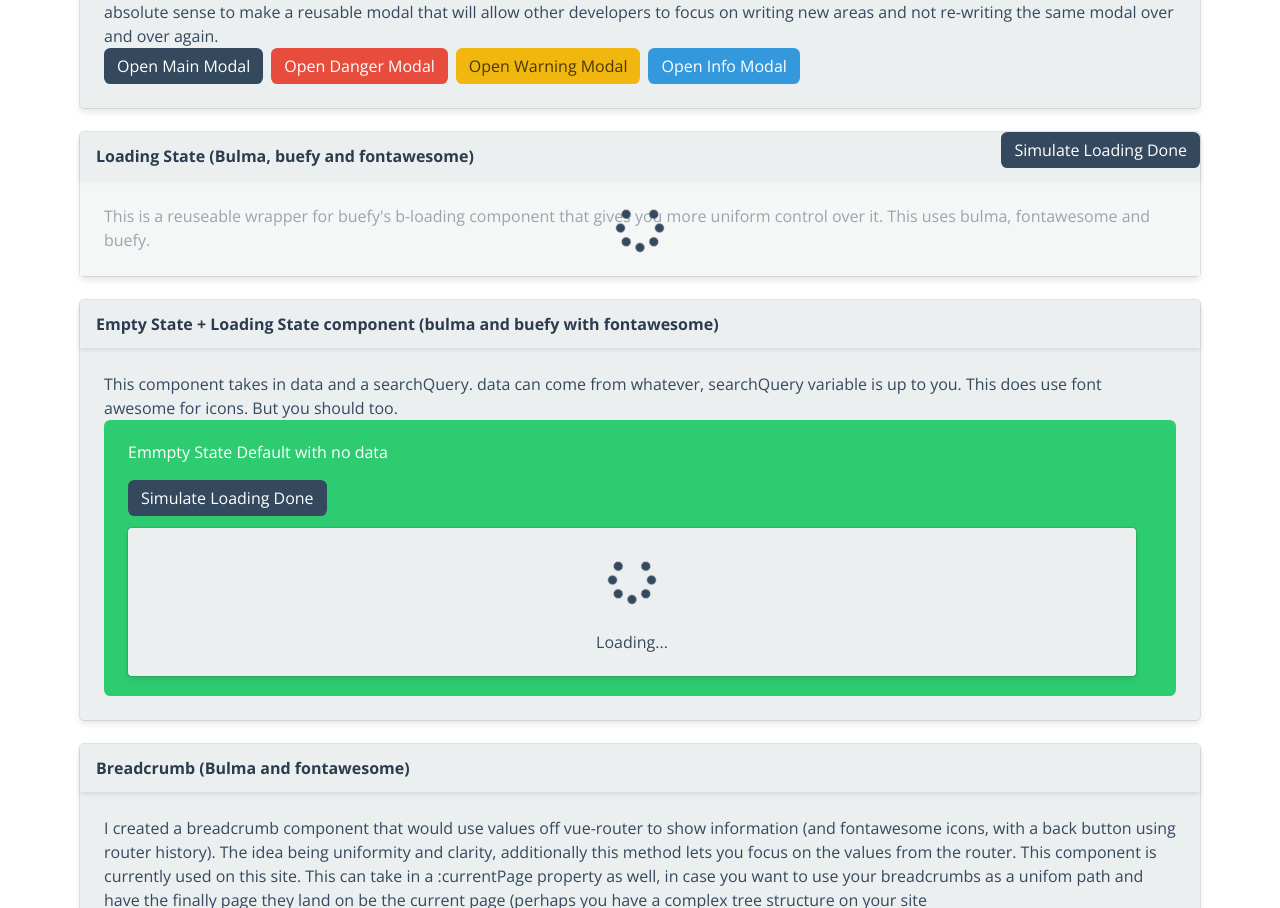
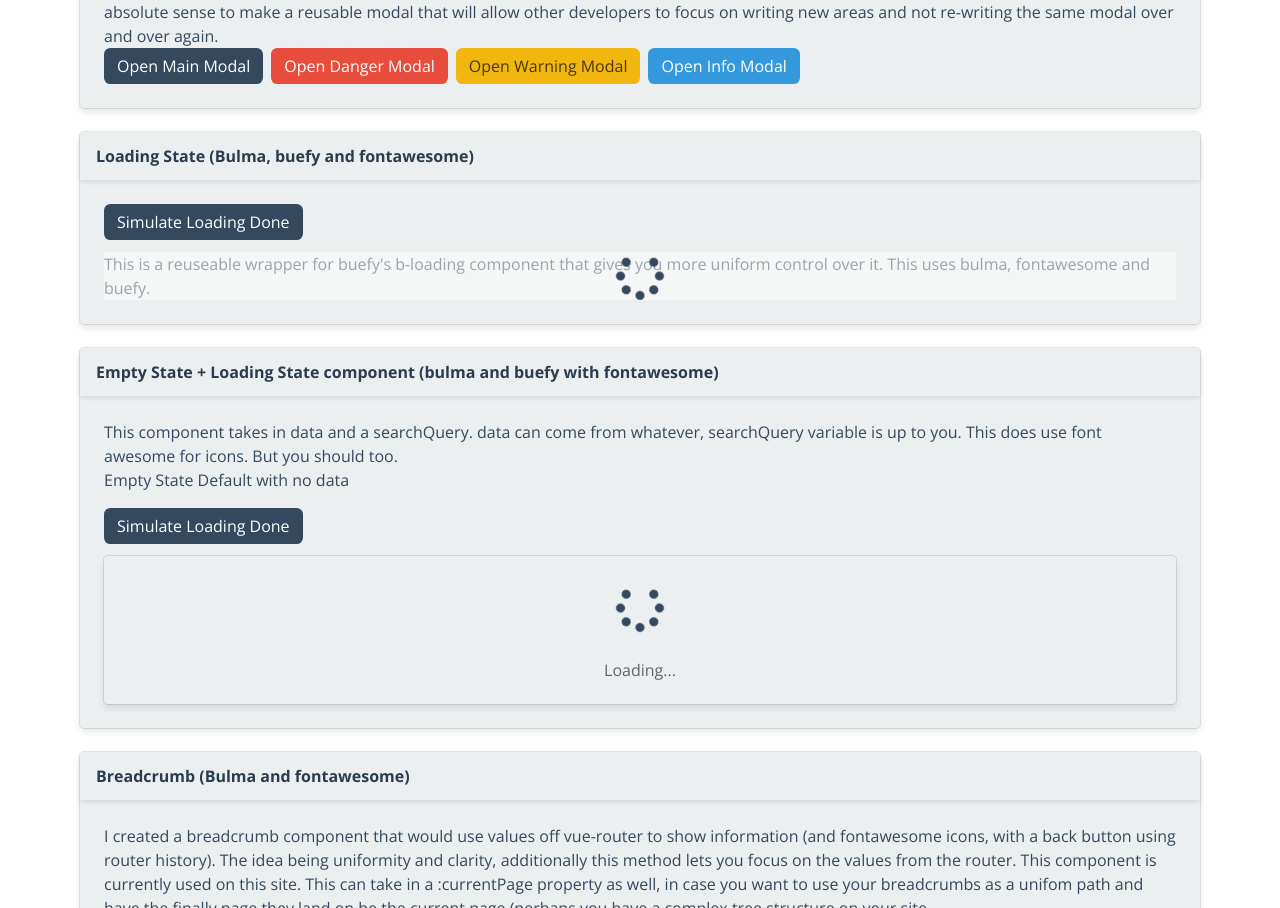
Before and after one commit to jameshood118/projects, a Vue app: page /components in a window 1280 px wide. Shown: the part 300-1208 px from the top of the page. Built offline with nearby package versions, Linux system fonts and the light colour scheme.

Commit message:
updates to files to fix typoes and tweaks

```diff
--- a/src/views/About.vue
+++ b/src/views/About.vue
@@ -1,7 +1,7 @@
 <template>
   <div>
     <breadcrumb />
-    <div class="columns is-multiline is-mobile">
+    <div class="columns is-multiline">
       <div class="column is-12">
         <div class="card">
           <div class="card-content">
--- a/src/views/Components.vue
+++ b/src/views/Components.vue
@@ -54,7 +54,9 @@
               <p class="card-header-title">
                 Loading State (Bulma, buefy and fontawesome)
               </p>
-              <button
+            </header>
+            <div class="card-content">
+                            <button
                 v-if="isLoading == true"
                 class="button is-primary mb-3"
                 @click="simulateLoading('loading', false)"
@@ -68,14 +70,14 @@
               >
                 Simulate Loading Start
               </button>
-            </header>
-            <div class="card-content is-relative">
+              <div class="is-relative">
               <p>
                 This is a reuseable wrapper for buefy's b-loading component that
                 gives you more uniform control over it. This uses bulma,
                 fontawesome and buefy.
               </p>
               <loading-state :isLoading="isLoading" :isFullPage="false" />
+              </div>
             </div>
           </div>
         </div>
@@ -93,13 +95,8 @@
                 from whatever, searchQuery variable is up to you. This does use
                 font awesome for icons. But you should too.
               </p>
-
-              <div class="tile is-ancestor">
-                <div class="tile is-parent">
-                  <article class="tile is-child notification is-success">
-                    <div class="content">
                       <div class="content">
-                        <p>Emmpty State Default with no data</p>
+                        <p>Empty State Default with no data</p>
                         <button
                           v-if="emptyStateLoading == true"
                           class="button is-primary mb-3"
@@ -120,10 +117,6 @@
                           key="emptyStateWithoutData"
                         />
                       </div>
-                    </div>
-                  </article>
-                </div>
-              </div>
             </div>
           </div>
         </div>
--- a/src/views/Home.vue
+++ b/src/views/Home.vue
@@ -35,7 +35,7 @@
     </section>
     <section class="section">
       <div class="columns is-multiline">
-        <div class="column is-12" v-for="items in home" :key="items.title">
+        <div class="column is-12" v-for="items in home" :key="items.id">
           <div class="card">
             <div class="card-content">
               <p class="title is-6">
@@ -61,12 +61,14 @@ export default {
 			title: 'Welcome to my Portfolio',
 			home: [
 				{
+          id: 0,
 					title: 'Updates',
 					date: '7/12/2020',
 					message:
             'I set up a new repo on github so i can tinker with gatsbyjs. Gotta say, im very impressed, it seems to solve some of the problems i see with VueJS. I am impressed with its builtin graphql capabilities, and i cant wait to see how it would fair hooked up to some real data!'
 				},
 				{
+          id: 1,
 					title: 'Updates',
 					date: '7/04/2020',
 					message:
```
